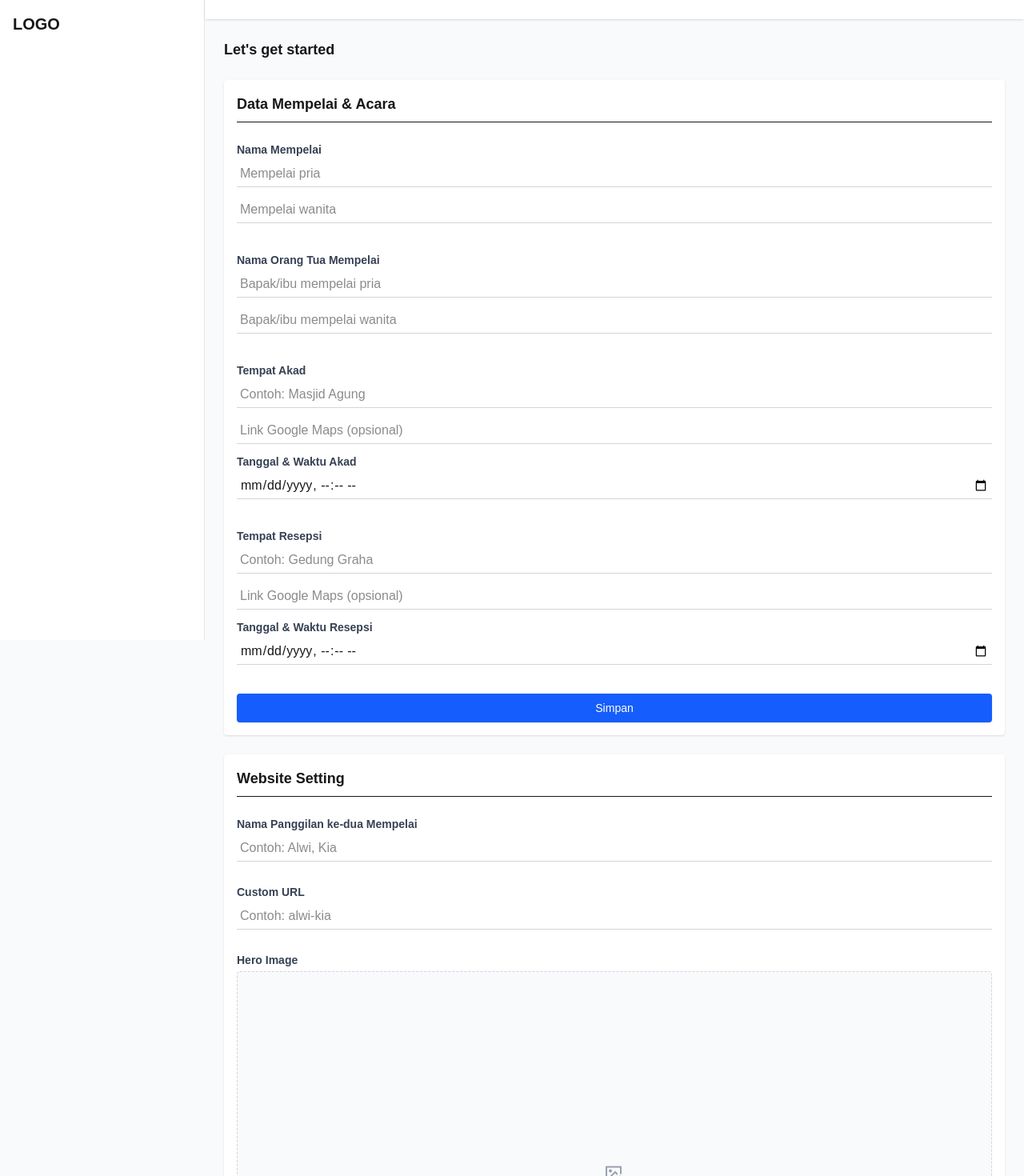
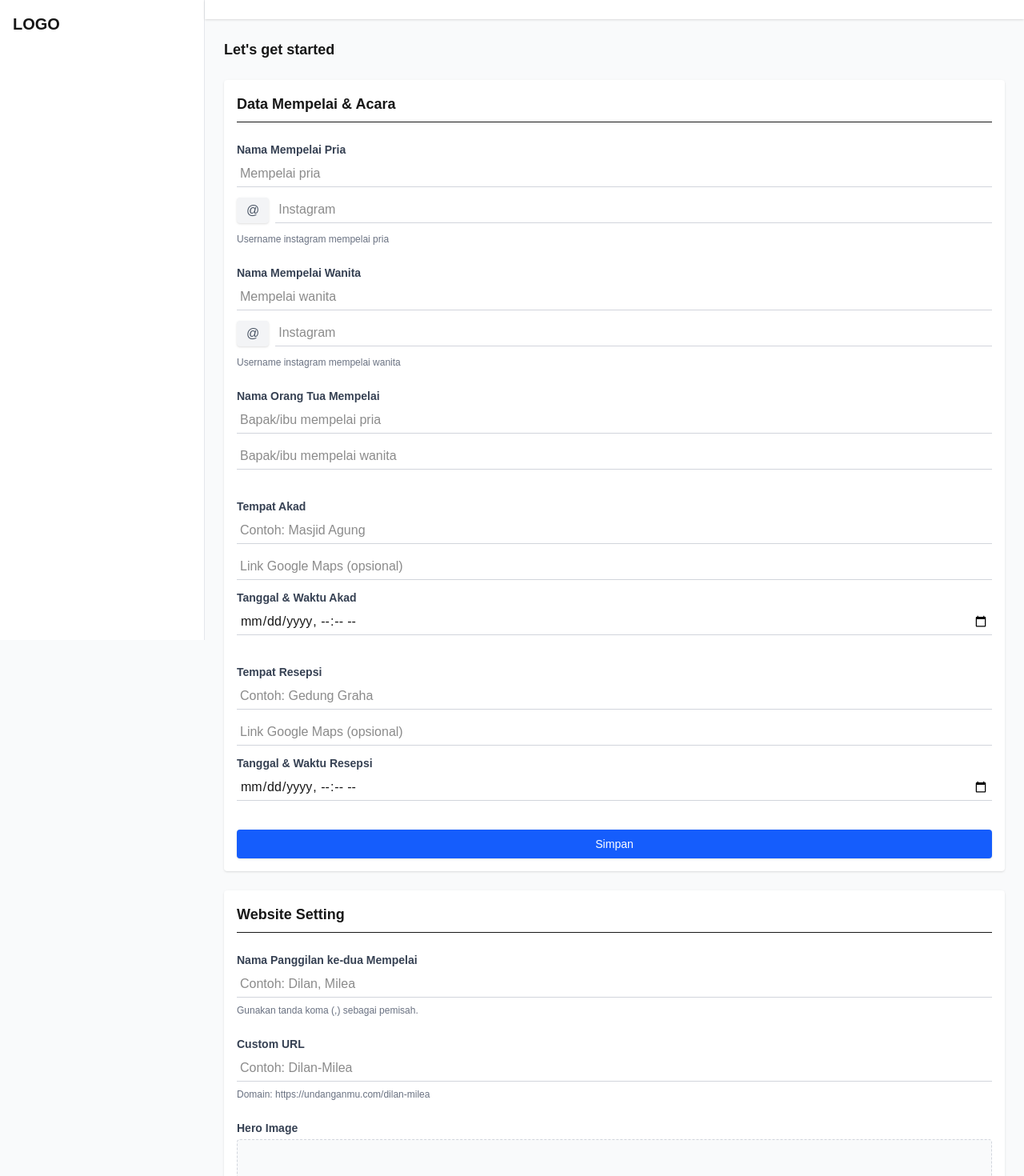
Before and after one commit to 0xwighozali/wedding-invitation-next-js, a Next.js app: page /dashboard/personalize in a window 1280 px wide. Shown: the top 1470 px of the page at 80% size. Built offline with nearby package versions, Linux system fonts and the light colour scheme.

Commit message:
Update bank

```diff
--- a/src/app/dashboard/personalize/page.tsx
+++ b/src/app/dashboard/personalize/page.tsx
@@ -25,7 +25,9 @@ const bankOptions = [
 export default function PersonalizePage() {
   const [form, setForm] = useState({
     groomName: "",
+    groomIg: "",
     brideName: "",
+    brideIg: "",
     groomParents: "",
     brideParents: "",
     akadLocation: "",
@@ -139,7 +141,7 @@ export default function PersonalizePage() {
         {/* Mempelai */}
         <div>
           <label className="block mb-1 font-semibold text-gray-700">
-            Nama Mempelai
+            Nama Mempelai Pria
           </label>
           <input
             type="text"
@@ -149,6 +151,28 @@ export default function PersonalizePage() {
             placeholder="Mempelai pria"
             className="w-full mb-3 border-b border-gray-300 p-1 bg-transparent text-base"
           />
+          <div className="flex items-center gap-2 mb-3">
+            <div className="px-3 py-1 bg-gray-100 rounded shadow-sm text-base text-gray-600">
+              @
+            </div>
+            <input
+              type="text"
+              name="groomInstagram"
+              value={form.groomIg}
+              onChange={handleChange}
+              placeholder="Instagram"
+              className="w-full border-b border-gray-300 p-1 bg-transparent text-base"
+            />
+          </div>
+          <p className="text-xs text-gray-500 mt-1 mb-2">
+            Username instagram mempelai pria
+          </p>
+        </div>
+
+        <div>
+          <label className="block mb-1 font-semibold text-gray-700">
+            Nama Mempelai Wanita
+          </label>
           <input
             type="text"
             name="brideName"
@@ -157,6 +181,22 @@ export default function PersonalizePage() {
             placeholder="Mempelai wanita"
             className="w-full mb-3 border-b border-gray-300 p-1 bg-transparent text-base"
           />
+          <div className="flex items-center gap-2 mb-3">
+            <div className="px-3 py-1 bg-gray-100 rounded shadow-sm text-base text-gray-600">
+              @
+            </div>
+            <input
+              type="text"
+              name="groomInstagram"
+              value={form.groomIg}
+              onChange={handleChange}
+              placeholder="Instagram"
+              className="w-full border-b border-gray-300 p-1 bg-transparent text-base"
+            />
+          </div>
+          <p className="text-xs text-gray-500 mt-1 mb-2">
+            Username instagram mempelai wanita
+          </p>
         </div>
 
         {/* Orang Tua */}
@@ -273,9 +313,12 @@ export default function PersonalizePage() {
             name="websiteTitle"
             value={form.websiteTitle}
             onChange={handleChange}
-            placeholder="Contoh: Alwi, Kia"
+            placeholder="Contoh: Dilan, Milea"
             className="w-full mb-1 border-b border-gray-300 p-1 bg-transparent text-base"
           />
+          <p className="text-xs text-gray-500 mt-1">
+            Gunakan tanda koma (,) sebagai pemisah.
+          </p>
         </div>
 
         {/* URL */}
@@ -288,9 +331,12 @@ export default function PersonalizePage() {
             name="customUrl"
             value={form.customUrl}
             onChange={handleChange}
-            placeholder="Contoh: alwi-kia"
+            placeholder="Contoh: Dilan-Milea"
             className="w-full mb-1 border-b border-gray-300 p-1 bg-transparent text-base"
           />
+          <p className="text-xs text-gray-500 mt-1">
+            Domain: https://undanganmu.com/dilan-milea
+          </p>
         </div>
 
         {/* Upload Image Section */}
@@ -306,12 +352,22 @@ export default function PersonalizePage() {
             Foto Kedua Mempelai
           </label>
           <div className="grid grid-cols-2 gap-4">
+            <div>
               {renderUploadBox(groomImage, setGroomImage, () =>
                 setGroomImage(null)
               )}
+              <p className="text-xs text-gray-500 mt-1">
+                *Unggah foto mempelai pria.
+              </p>
+            </div>
+            <div>
               {renderUploadBox(brideImage, setBrideImage, () =>
                 setBrideImage(null)
               )}
+              <p className="text-xs text-gray-500 mt-1">
+                *Unggah foto mempelai pria.
+              </p>
+            </div>
           </div>
         </div>
 
@@ -362,7 +418,7 @@ export default function PersonalizePage() {
           </label>
           <div className="space-y-4">
             {/* Bank 1 */}
-            <div className="bg-white p-4 rounded shadow-sm text-sm font-normal space-y-6">
+            <div className="bg-white p-4 rounded shadow-sm text-sm font-normal space-y-2">
               <label className="block mb-1">Bank 1</label>
               <ClientOnly>
                 <Select
@@ -392,7 +448,7 @@ export default function PersonalizePage() {
             </div>
 
             {/* Bank 2 */}
-            <div className="bg-white p-4 rounded shadow-sm text-sm font-normal space-y-6">
+            <div className="bg-white p-4 rounded shadow-sm text-sm font-normal space-y-2">
               <label className="block mb-1">Bank 2</label>
               <ClientOnly>
                 <Select
```
Lines whose indentation alone changed are shown as unchanged.
